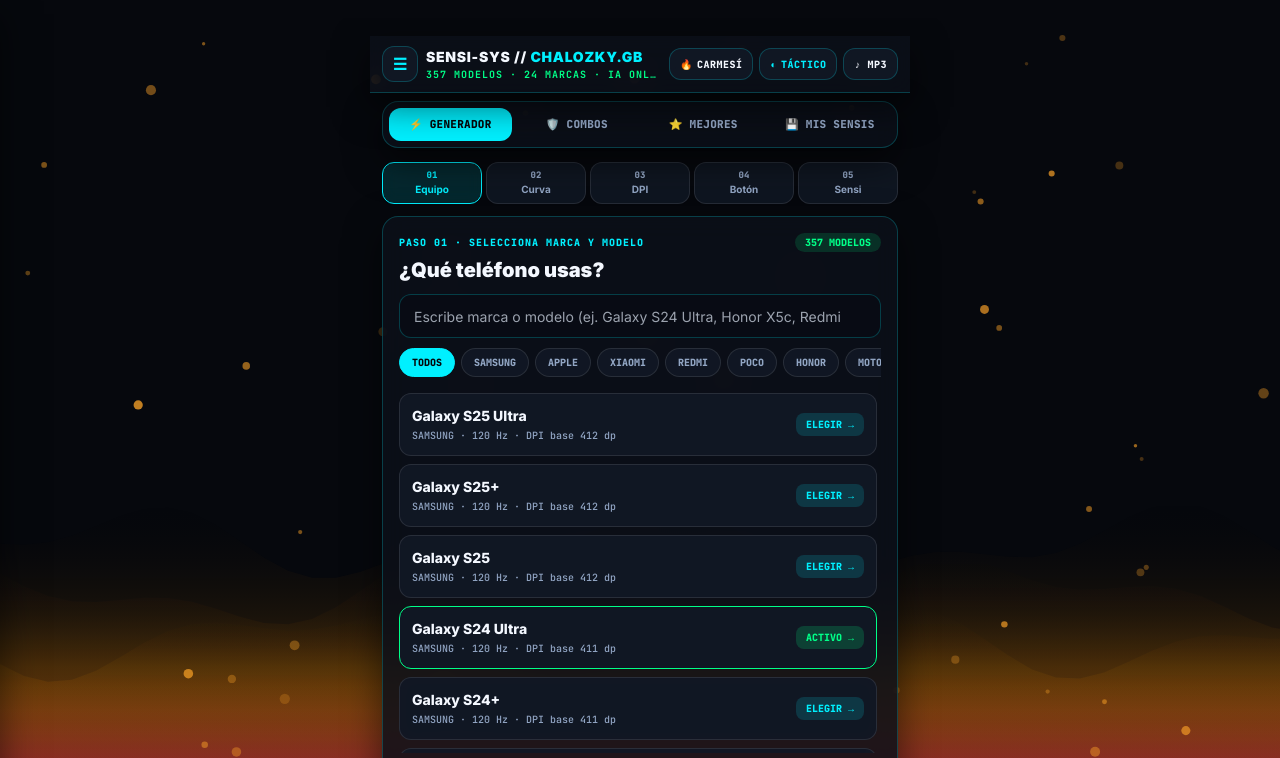
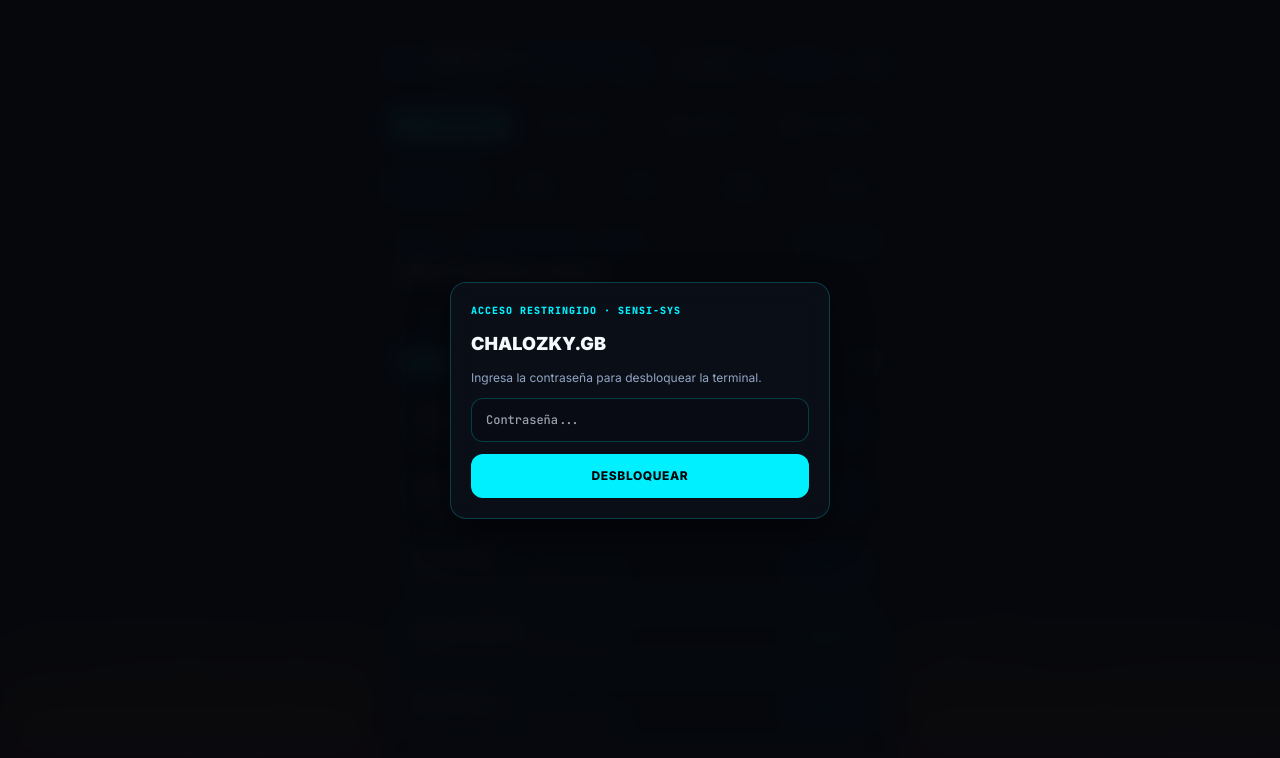
Before and after one commit to chalozkygb-glitch/ChalozkySensiPro, a plain HTML site: page index.html in a window 1280 px wide. Shown: the top 758 px of the page. Drawn offline with nearby package versions, Linux system fonts and the light colour scheme.

Commit message:
Add password authentication lock screen to index.html

```diff
--- a/index.html
+++ b/index.html
@@ -130,6 +130,29 @@ html, body {
   </style>
 </head>
 <body>
+  <!-- PANTALLA DE ACCESO CON CONTRASEÑA -->
+  <div id="authLockScreen" class="fixed inset-0 z-50 flex items-center justify-center p-4"
+    style="background: rgba(6, 8, 13, 0.96); backdrop-filter: blur(10px);">
+    <div class="w-full max-w-[380px] rounded-2xl glass-panel p-5 flex flex-col gap-3">
+      <div class="font-mono-hud text-[10px] font-extrabold tracking-widest uppercase" style="color: var(--accent-primary);">
+        ACCESO RESTRINGIDO · SENSI-SYS
+      </div>
+      <h2 class="text-lg font-black">CHALOZKY.GB</h2>
+      <p class="text-xs" style="color: var(--text-secondary);">
+        Ingresa la contraseña para desbloquear la terminal.
+      </p>
+      <input type="password" id="authPassInput" placeholder="Contraseña..."
+        class="hud-input w-full h-11 px-3.5 rounded-xl font-mono-hud text-xs focus:outline-none" />
+      <button type="button" id="authUnlockBtn"
+        class="w-full h-11 rounded-xl font-extrabold text-xs tracking-wider uppercase cursor-pointer"
+        style="background: var(--accent-primary); color: var(--accent-contrast);">
+        DESBLOQUEAR
+      </button>
+      <div id="authErrorMsg" class="hidden font-mono-hud text-[11px] font-bold" style="color: #ff2a55;">
+        Contraseña incorrecta.
+      </div>
+    </div>
+  </div>
 
   <!-- CANVAS DE LLAMAS ANIMADAS A 60 FPS -->
   <canvas id="fireCanvas"></canvas>
```
